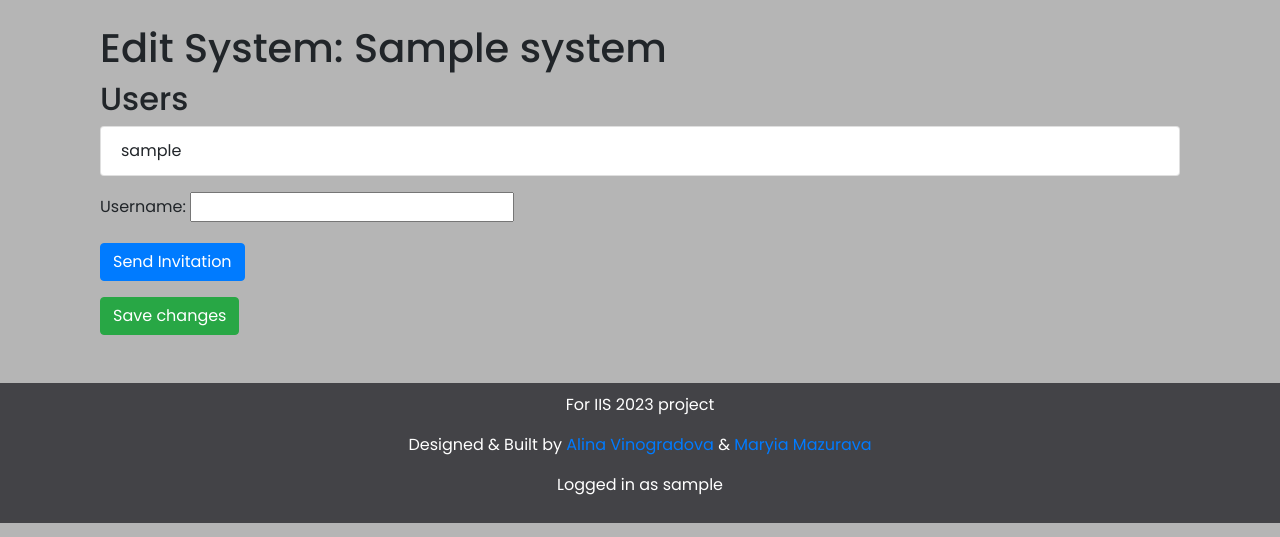
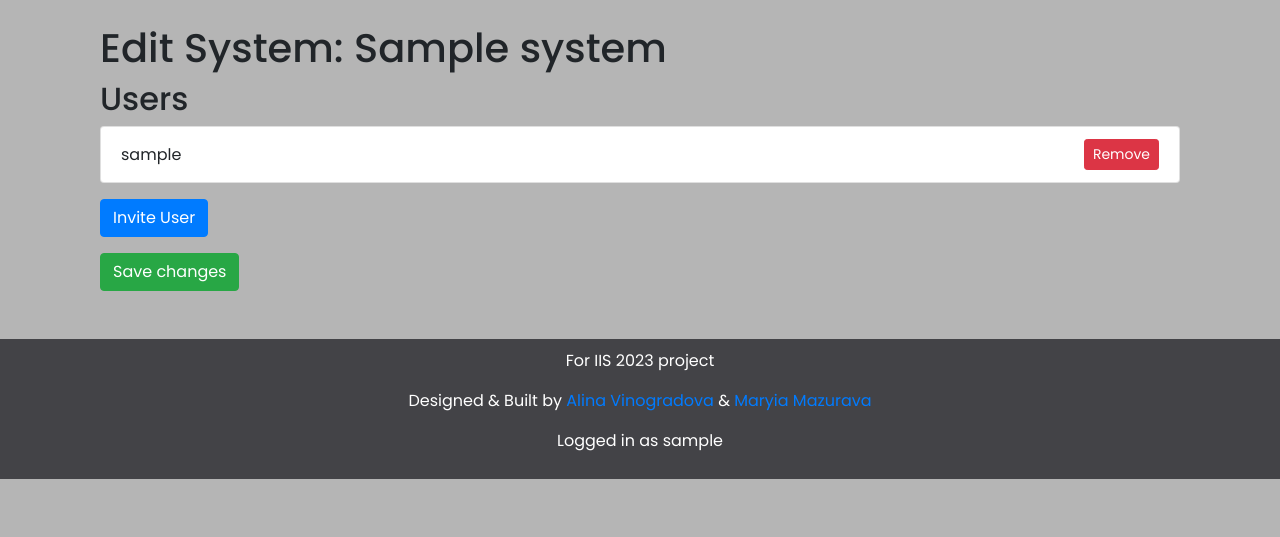
Before and after one commit to jsemaljaa/iis23-iotmanagement, a Django app: page /systems/1/edit in a window 1280 px wide. Shown: the part 56-593 px from the top of the page. Run offline with Django 4.2, Linux system fonts and the light colour scheme; a user stored in the database is signed in; tables that the repository leaves empty hold one stand-in row (values such as "Sample post"); some libraries are stand-ins or nearby versions.

Commit message:
notifications, invitations, users list added

```diff
--- a/iotmanagement/db/templates/system_edit.html
+++ b/iotmanagement/db/templates/system_edit.html
@@ -10,9 +10,15 @@
         {% if system.users.all %}
             <ul class="list-group">
                 {% for user in system.users.all %}
-                    <li class="list-group-item d-flex justify-content-between align-items-center">
+                        <li class="list-group-item d-flex justify-content-between align-items-center">
                         {{ user.username }}
-                        <!-- Add a button or link for remove user logic here -->
+
+                        <!-- Remove User Button -->
+                        <form action="{% url 'remove_user' system_id=system.pk user_id=user.pk %}" method="post" class="d-inline">
+                            {% csrf_token %}
+                            <button type="submit" class="btn btn-danger btn-sm">Remove</button>
+                        </form>
+                    </li>
                     </li>
                 {% endfor %}
             </ul>
@@ -21,17 +27,38 @@
         {% endif %}
     </div>
 
-    <!-- Invitation Form -->
-    <form method="post" class="mb-3">
-        {% csrf_token %}
-        <div class="mb-3">
-            {{ invite_form.as_p }}
-        </div>
-        <button type="submit" name="invite_user" class="btn btn-primary">Send Invitation</button>
-    </form>
+    <button type="button" class="btn btn-primary" data-toggle="modal" data-target="#inviteUserModal">Invite User</button>
+
+
+    <!-- Invitation Modal -->
+    <div class="modal" id="inviteUserModal">
+  <div class="modal-dialog">
+    <div class="modal-content">
+
+      <!-- Modal Header -->
+      <div class="modal-header">
+        <h4 class="modal-title">Send an Invitation</h4>
+        <button type="button" class="close" data-dismiss="modal">&times;</button>
+      </div>
+
+      <!-- Modal body -->
+      <div class="modal-body">
+        <form id="inviteForm" method="post" action="{% url 'system_edit' pk=system.pk %}">
+            {% csrf_token %}
+          <div class="form-group">
+            <label for="username">Username:</label>
+            <input type="text" class="form-control" id="username" name="username" required>
+          </div>
+          <button type="submit" class="btn btn-primary">Send Invitation</button>
+        </form>
+      </div>
+
+    </div>
+  </div>
+</div>
 
     <!-- Edit System Form -->
-    <form method="post">
+    <form method="post" class="mt-3">
         {% csrf_token %}
         <div class="mb-3">
             {{ form.as_p }}
@@ -41,3 +68,61 @@
 
 </div>
 {% endblock %}
+
+{% block javascript %}
+<script src="https://code.jquery.com/jquery-3.5.1.slim.min.js"></script>
+<script src="https://cdn.jsdelivr.net/npm/bootstrap@5.1.3/dist/js/bootstrap.bundle.min.js"></script>
+    <script>
+document.getElementById('inviteUserButton').addEventListener('click', function() {
+    const inviteForm = document.getElementById('inviteForm');
+    if (inviteForm) {
+        inviteForm.addEventListener('submit', function(event) {
+            event.preventDefault();
+            var formData = new FormData(this);
+            fetch("{% url 'system_edit' pk=system.pk %}", {
+                method: 'POST',
+                body: formData,
+                headers: {
+                    'X-Requested-With': 'XMLHttpRequest',
+                    'X-CSRFToken': getCookie('csrftoken') // Use the getCookie function to get the token
+                },
+            })
+            .then(response => response.json())
+            .then(data => {
+                if(data.status === 'success') {
+                    // Handle success
+                    alert(data.message);
+                    // Close the modal
+                    $('#inviteModal').modal('hide');
+                } else {
+                    // Handle error
+                    alert(data.message);
+                }
+            })
+            .catch(error => {
+                // Handle error
+                alert('An error occurred: ' + error.toString());
+            });
+        });
+    }
+});
+
+// Function to get a cookie by name
+function getCookie(name) {
+    let cookieValue = null;
+    if (document.cookie && document.cookie !== '') {
+        const cookies = document.cookie.split(';');
+        for (let i = 0; i < cookies.length; i++) {
+            const cookie = cookies[i].trim();
+            if (cookie.substring(0, name.length + 1) === (name + '=')) {
+                cookieValue = decodeURIComponent(cookie.substring(name.length + 1));
+                break;
+            }
+        }
+    }
+    return cookieValue;
+}
+
+</script>
+
+{% endblock %}
--- a/iotmanagement/db/templates/systems_list.html
+++ b/iotmanagement/db/templates/systems_list.html
@@ -23,11 +23,14 @@
                     <h5 class="card-title">{{ system.name }}</h5>
                     <p class="card-text">Owner: {{ system.admin.user.username }}</p>
                     <a href="{% url 'system_detail' pk=system.pk %}" class="btn btn-info">Details</a>
+                    {%  if system.admin.user == request.user %}
 
                     {% if user.is_authenticated %}
                     <a href="{% url 'system_edit' pk=system.pk %}" class="btn btn-warning">Edit</a>
                     <a href="{% url 'system_delete' pk=system.pk %}" class="btn btn-danger">Delete</a>
                     {% endif %}
+                    {% endif %}
+
                 </div>
             </div>
         </div>
--- a/iotmanagement/db/urls.py
+++ b/iotmanagement/db/urls.py
@@ -11,13 +11,14 @@ urlpatterns = [
 # main app logic mapping
 urlpatterns += [
     path('notifications/', views.notifications, name='notifications'),
-    path('invitations/accept/<int:invitation_id>/', views.accept_invitation, name='accept_invitation'),
-    path('invitations/decline/<int:invitation_id>/', views.decline_invitation, name='decline_invitation'),
+    path('notifications/delete/<int:notification_id>/', views.delete_notification, name='delete_notification'),
+    path('invitations/accept/<int:notification_id>/', views.accept_invitation, name='accept_invitation'),
+    path('invitations/decline/<int:notification_id>/', views.decline_invitation, name='decline_invitation'),
     path('systems/', views.systems_list, name='systems_list'),
     path('systems/<int:pk>/detail', views.system_detail, name='system_detail'),
     path('systems/<int:pk>/edit', views.system_edit, name='system_edit'),
+    path('system/<int:system_id>/remove-user/<int:user_id>/', views.remove_user, name='remove_user'),
     path('systems/<int:pk>/delete', views.system_delete, name='system_delete'),
-    path('systems/<int:system_id>/remove/<int:user_id>', views.system_remove_user, name='system_remove_user'),
     path('systems/create', views.system_create, name='system_create'),
     path('systems/<int:pk>/devices', views.devices_list, name='devices_list'),
     path('devices/', views.devices_list, name='devices_list'),
--- a/iotmanagement/db/views.py
+++ b/iotmanagement/db/views.py
@@ -17,6 +17,7 @@ from . import models
 # Misc helpers for views
 def admin_required(user):
     return user.is_authenticated and user.userprofile.is_admin
+
 
 # Create your views here.
 
@@ -213,8 +214,7 @@ def devices_create(request):
     return render(request, 'device/devices_create.html', context)
 
 
-
-@login_required()
+@login_required
 def devices_list(request):
     devices = models.Device.objects.all()  # This should retrieve all System objects from the database
     request.session['previous_page'] = request.path
@@ -244,7 +244,6 @@ def system_create(request):
         form = CreateHomeForm(request.POST)
         if form.is_valid():
             new_system = form.save(commit=False)
-            # Assuming you want to associate the home with the user
             print(new_system.admin)
             new_system.admin = request.user.userprofile
             new_system.save()
@@ -260,20 +259,18 @@ def system_create(request):
 
 
 def systems_list(request):
-    systems = models.System.objects.all()  # This should retrieve all System objects from the database
+    systems = models.System.objects.all()
     request.session['previous_page'] = request.path
-
-    context = {
-        'systems': systems
-    }
-    query = request.GET.get('q', '')  # Get the query from the URL
+    query = request.GET.get('q', '')
     if query:
-        # Filter systems where the name contains the query
         systems = models.System.objects.filter(name__icontains=query)
     else:
         systems = models.System.objects.all()
-
-    return render(request, 'systems_list.html', {'systems': systems, 'query': query})
+    context = {
+        'systems': systems,
+        'query': query
+    }
+    return render(request, 'systems_list.html', context)
 
 
 @login_required()
@@ -282,7 +279,6 @@ def system_delete(request, pk):
     if request.method == 'POST':  # Confirm that the form has been submitted
         system.delete()
         return redirect('systems_list')  # Redirect to the systems list page after deletion
-
     context = {
         'system': system
     }
@@ -291,95 +287,93 @@ def system_delete(request, pk):
 
 def system_detail(request, pk):
     system = get_object_or_404(models.System, pk=pk)
-    # Assuming 'users' and 'devices' are related names for related objects
     return render(request, 'system_detail.html', {'system': system})
 
 
 @login_required
 def system_edit(request, pk):
     system = get_object_or_404(models.System, pk=pk)
+    # if not system.users.filter(pk=request.user.pk).exists():
+    #     messages.error(request, "You don't have permission to edit this system.")
+    #     return redirect('systems_list')
+
+    edit_form = SystemForm(instance=system)
+    invite_form = SendInvitationForm()
+
     if request.method == 'POST':
-        edit_form = SystemForm(request.POST, instance=system)
-        invite_form = SendInvitationForm(request.POST)
-        if 'edit_system' in request.POST and edit_form.is_valid():
-            edit_form.save()
-            messages.success(request, 'System updated successfully.')
-            return redirect('system_detail', pk=system.pk)
-        elif 'invite_user' in request.POST and invite_form.is_valid():
-            username = invite_form.cleaned_data['username']
-            try:
-                user_to_invite = get_user_model().objects.get(username=username)
-                models.Invitation.objects.create(system=system, sender=request.user, recipient=user_to_invite,
-                                          status='pending')
+        if 'edit_system' in request.POST:
+            edit_form = SystemForm(request.POST, instance=system)
+            if edit_form.is_valid():
+                edit_form.save()
+                return redirect('system_detail', pk=system.pk)
+        else:
+            invite_form = SendInvitationForm(request.POST)
+            if invite_form.is_valid():
+                username = invite_form.cleaned_data['username']
+                try:
 
-                notification_message = f"You have been invited to join the system '{system.name}' from user {request.user.username}."
-                models.Notification.objects.create(user=user_to_invite, message=notification_message, is_read=False)
-                messages.success(request, f'Invitation sent to {username}.')
-            except get_user_model().DoesNotExist:
-                messages.error(request, f'User {username} does not exist.')
+                    user_to_invite = get_user_model().objects.get(username=username)
+                    notification_message = f"You have been invited to {system.name}."
+                    invitation = models.Invitation.objects.create(system=system, sender=request.user,
+                                                                  user_id=user_to_invite.id,
+                                                                  recipient=user_to_invite,
+                                                                  user=user_to_invite, message=notification_message,
+                                                                  is_read=False,
+                                                                  type='invitation')
+
+
+                    return redirect('system_edit', pk=system.pk)
+                except get_user_model().DoesNotExist:
+                    messages.error(request, f'User {username} does not exist.')
             return redirect('system_edit', pk=system.pk)
-    else:
-        edit_form = SystemForm(instance=system)
-        invite_form = SendInvitationForm()
 
     return render(request, 'system_edit.html', {'system': system, 'edit_form': edit_form, 'invite_form': invite_form})
 
 
 @login_required
-def system_remove_user(request, system_id, user_id):
-    system = get_object_or_404(models.System, id=system_id)
-    user_to_remove = get_object_or_404(models.User, id=user_id)
-
-    # Check if the current user is the admin of the system
-    if request.user != system.admin:
-        # If not, do not allow them to remove users and return a forbidden response
-        messages.error(request, "You do not have permission to remove users from this system.")
-        return HttpResponseForbidden()
-
-    # Check that the user to remove is not the admin
-    if user_to_remove == system.admin:
-        messages.error(request, "The admin of the system cannot be removed.")
-        return redirect('system_detail', pk=system.pk)
-
-    # Remove the user from the system
-    system.users.remove(user_to_remove)
-    system.save()
-
-    # You can add a success message to the messages framework
-    messages.success(request, f"{user_to_remove.username} was successfully removed from the system.")
-
-    # Redirect to the system's detail page
-    return redirect('system_detail', pk=system.pk)
+def accept_invitation(request, notification_id):
+    notification = get_object_or_404(models.Notification, id=notification_id)
+    invitation = notification.invitation
+    if request.method == 'POST':
+        invitation.accept()
+    return redirect('notifications')
 
 
 
 @login_required
-def accept_invitation(request, invitation_id):
-    invitation = get_object_or_404(models.Invitation, id=invitation_id, recipient=request.user, status='pending')
+def decline_invitation(request, notification_id):
+    notification = get_object_or_404(models.Notification, id=notification_id)
+    invitation = notification.invitation
     if request.method == 'POST':
-        invitation.status = 'accepted'
-        invitation.system.users.add(request.user)
-        invitation.save()
-        # Also mark the notification as read if you have such a field
-        messages.success(request, 'Invitation accepted.')
-        return redirect('notifications')
-
-
-@login_required
-def decline_invitation(request, invitation_id):
-    invitation = get_object_or_404(models.Invitation, id=invitation_id, recipient=request.user, status='pending')
-    if request.method == 'POST':
-        invitation.status = 'declined'
-        invitation.save()
-        # Also mark the notification as read if you have such a field
-        messages.success(request, 'Invitation declined.')
-        return redirect('notifications')
+        invitation.decline()
+    return redirect('notifications')
 
 
 @login_required
 def notifications(request):
-    notifications = models.Notification.objects.filter(user=request.user, is_read=False)
+    notifications = models.Notification.objects.filter(
+        user=request.user,
+        is_read=False
+    )
     return render(request, 'notifications.html', {'notifications': notifications})
+
+
+@login_required
+def delete_notification(request, notification_id):
+    notification = get_object_or_404(models.Notification, id=notification_id, user=request.user)
+
+    if request.method == 'POST':
+        notification.delete()
+        return redirect('notifications')  # Redirect to the notifications page
+    return redirect('notifications')
+
+@login_required
+def remove_user(request, system_id, user_id):
+    system = get_object_or_404(models.System, pk=system_id)
+    user = get_object_or_404(system.users, pk=user_id)
+    system.users.remove(user)
+    messages.success(request, f"User {user.username} has been removed from the system.")
+    return redirect('system_edit', pk=system_id)
 
 
 def parameter_create(request):
```
Also changed, not shown: iotmanagement/db/models.py (+25 -5 lines), iotmanagement/db/templates/notifications.html (+25 -13 lines), iotmanagement/db/migrations/0011_remove_invitation_id_remove_invitation_status_and_more.py (added).
